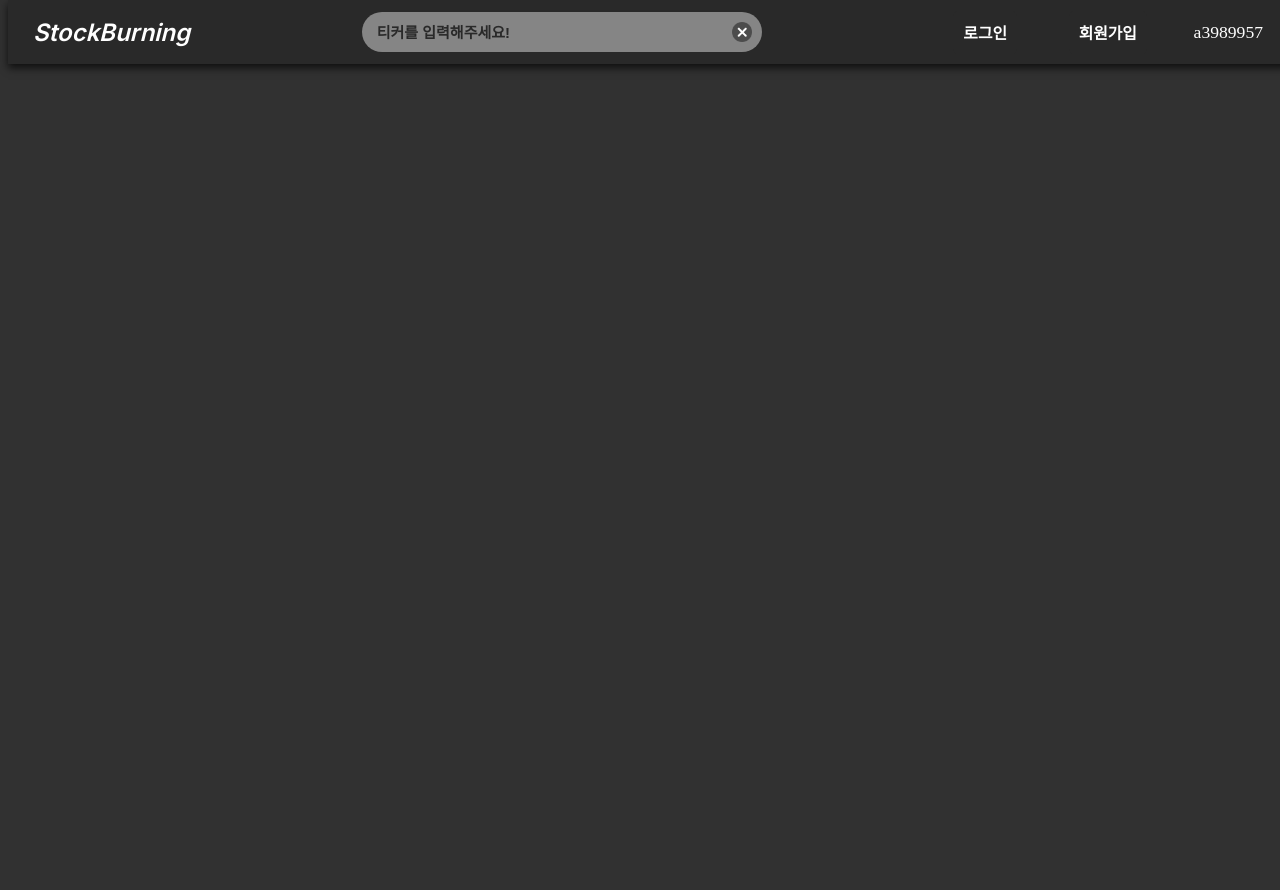
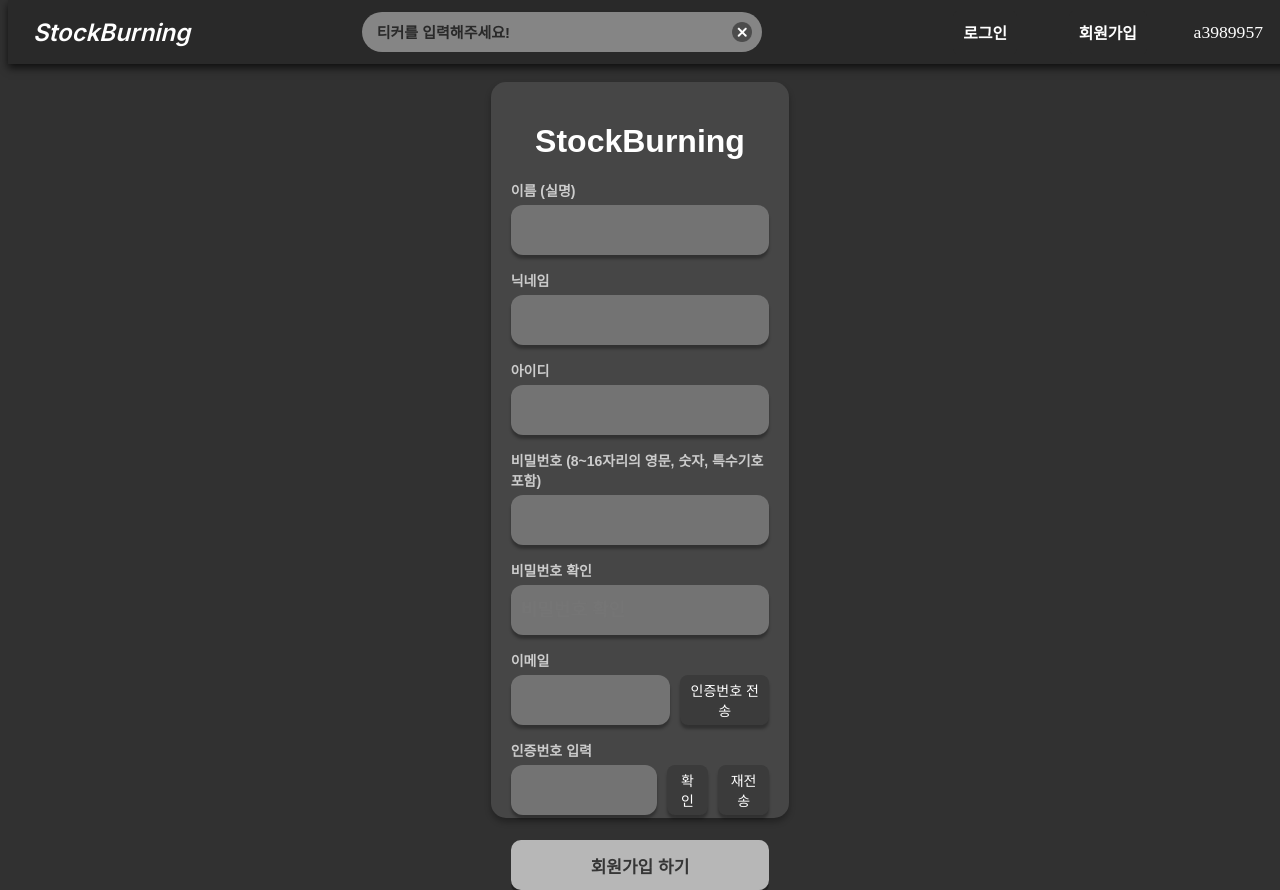
Before and after one commit to DongHun3946/stockBurning_frontend, a Vue app: page /signup in a window 1280 px wide. Before the commit the page ends 800 px from the top, so only its background shows below. Built offline with nearby package versions, Linux system fonts and the light colour scheme.

Commit message:
ADD : SignUpForm.vue 회원가입 폼 완성

```diff
--- a/src/components/forms/SignUpForm.vue
+++ b/src/components/forms/SignUpForm.vue
@@ -0,0 +1,151 @@
+<template>
+    <div class="registration-form">
+      <h1>StockBurning</h1>
+      <form>
+        <div class="form-group">
+          <label for="name">이름 (실명)</label>
+          <input type="text" id="name" />
+        </div>
+        <div class="form-group">
+          <label for="nickname">닉네임</label>
+          <input type="text" id="nickname" />
+        </div>
+        <div class="form-group">
+          <label for="id">아이디</label>
+          <input type="text" id="id" />
+        </div>
+        <div class="form-group">
+          <label for="password">비밀번호 (8~16자리의 영문, 숫자, 특수기호 포함)</label>
+          <input
+            type="password"
+            id="password"
+          />
+        </div>
+        <div class="form-group">
+          <label for="confirm-password">비밀번호 확인</label>
+          <input
+            type="password"
+            id="confirm-password"
+            placeholder="비밀번호 확인"
+          />
+        </div>
+        <div class="form-group">
+          <label for="email">이메일</label>
+          <div class="email-group">
+            <input type="email" id="email"  />
+            <button type="button">인증번호 전송</button>
+          </div>
+        </div>
+        <div class="form-group">
+          <label for="verification-code">인증번호 입력</label>
+          <div class="verification-group">
+            <input type="text" id="verification-code"  />
+            <button type="button">확인</button>
+            <button type="button">재전송</button>
+          </div>
+        </div>
+        <button type="submit" class="submit-button">회원가입 하기</button>
+      </form>
+    </div>
+  </template>
+
+  <script>
+  export default {
+    name: "RegistrationForm",
+  };
+  </script>
+
+  <style scoped>
+  * {
+    box-sizing: border-box;
+  }
+
+  .registration-form {
+    width: 24%;
+    height: 100;
+    margin: 0 auto;
+    background-color: #464646;
+    padding: 20px;
+    border-radius: 15px;
+    color: #fff;
+    font-family: Arial, sans-serif;
+    box-shadow: 0 4px 6px rgba(0, 0, 0, 0.3);
+  }
+
+  h1 {
+    text-align: center;
+    margin-bottom: 20px;
+  }
+
+  .form-group {
+    margin-bottom: 15px;
+  }
+
+  label {
+    display: block;
+    margin-bottom: 5px;
+    font-size: 14px;
+    font-weight: bold;
+    color: #cccccc;
+  }
+
+  input {
+    width: 100%;
+    height: 50px;
+    padding: 10px;
+    font-size: 18px;
+    font-weight: bold;
+    color: #2b2b2b;
+    border: none;
+    background-color: #737373;
+    border-radius: 4px;
+    box-sizing: border-box;
+    border-radius: 12px;
+    caret-color: #3b3b3b;
+    box-shadow: 0 4px 3px rgba(0, 0, 0, 0.3);
+  }
+  input:focus {
+    outline: none;
+  }
+  .email-group,
+  .verification-group {
+    display: flex;
+    gap: 10px;
+  }
+  #verification-code {
+    width: 68% ;
+  }
+  #email {
+    width: 71% ;
+  }
+  button {
+    background-color: #3b3b3b;
+    color: white;
+    border: none;
+    padding: 5px 10px;
+    border-radius: 8px;
+    cursor: pointer;
+    font-size: 14px;
+    box-shadow: 0 4px 3px rgba(0, 0, 0, 0.3);
+  }
+
+  button:hover {
+    background-color: #636363;
+  }
+
+  .submit-button {
+    width: 100%;
+    height: 50px;
+    margin-top: 10px;
+    color: #353535;
+    font-size: 17px;
+    font-weight: bold;
+    background-color: #b7b7b7;
+    border-radius: 10px;
+    box-shadow: 0 4px 0px rgba(0, 0, 0, 0.3);
+  }
+
+  .submit-button:hover {
+    background-color: #6e6e6e;
+  }
+  </style>
--- a/src/pages/SignupPage.vue
+++ b/src/pages/SignupPage.vue
@@ -1,17 +1,29 @@
 <template>
   <TopNav/>
-    <div>
-      <h2>회원가입 페이지</h2>
+    <div class="content">
+      <SignupForm />
     </div>
   </template>
 
   <script>
   import TopNav from '../components/TopNav.vue';
+  import SignupForm from '../components/forms/SignUpForm.vue'
 
   export default {
     name: 'SignupPage',
     components:{
-      TopNav
+      TopNav,
+      SignupForm,
     }
   };
   </script>
+  <style scoped>
+  .content {
+    display: flex;
+    flex-direction: row;
+    gap: 10px;            /* 자식 간 간격 */
+    padding: 10px;
+    margin-top: 8vh;
+    height: calc(100vh - 8vh); /* 화면 높이에서 상단 네비게이션 제외한 영역 */
+  }
+  </style>
```
